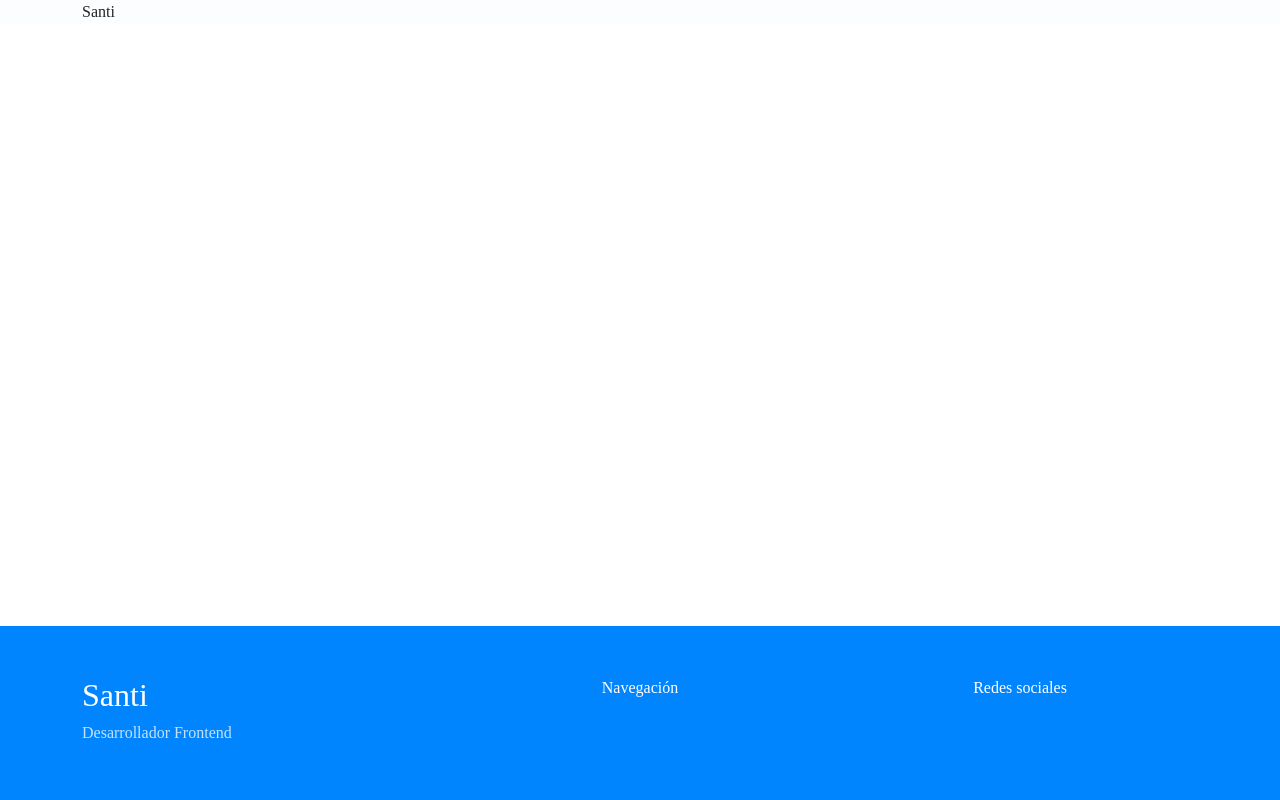
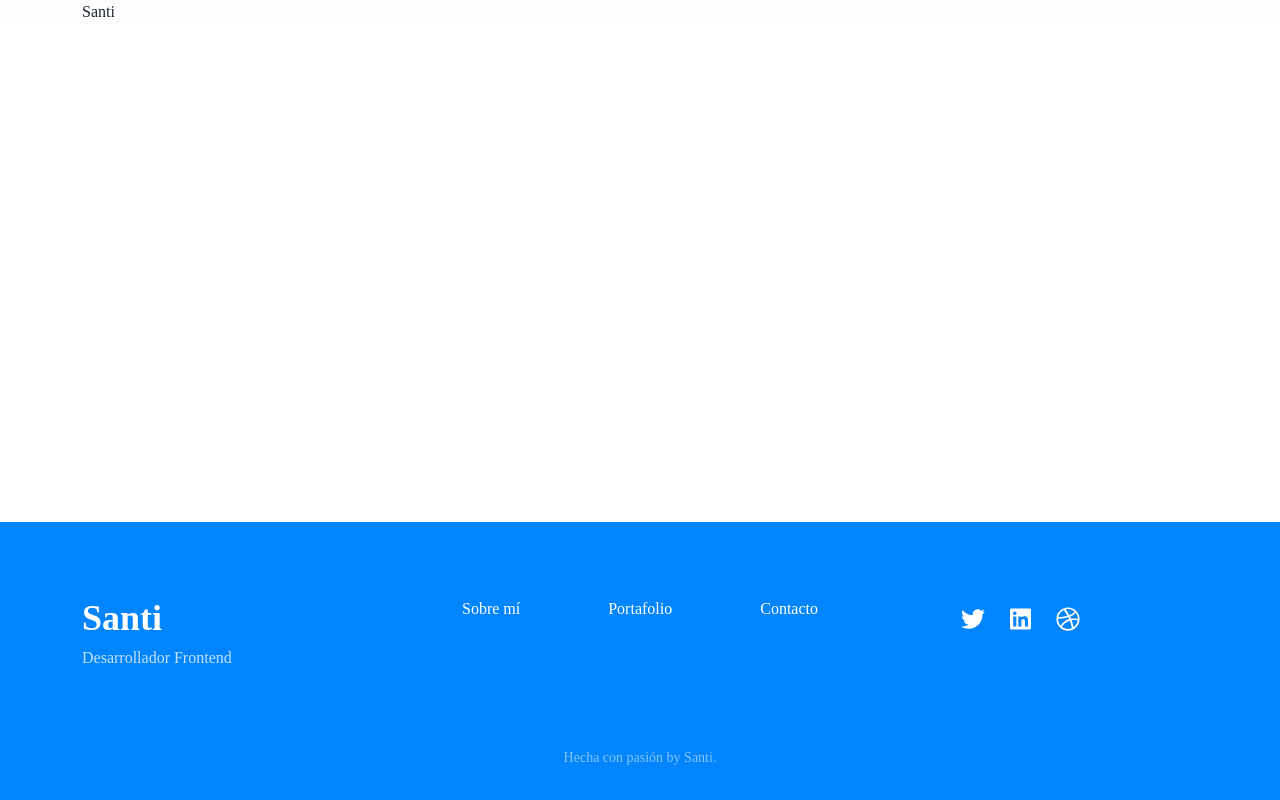
Before and after one commit to santiagojimenezisc/santiagojmz, a Vue app: page / in a window 1280 px wide. Built offline with nearby package versions, Linux system fonts and the light colour scheme.

Commit message:
Agrego footer beta

```diff
--- a/package.json
+++ b/package.json
@@ -8,6 +8,9 @@
     "lint": "vue-cli-service lint"
   },
   "dependencies": {
+    "@fortawesome/free-brands-svg-icons": "^5.15.4",
+    "@fortawesome/free-solid-svg-icons": "^5.15.4",
+    "@fortawesome/vue-fontawesome": "^3.0.0-4",
     "@popperjs/core": "^2.9.3",
     "bootstrap": "^5.0.0-beta3",
     "core-js": "^3.6.5",
--- a/src/components/Footer.vue
+++ b/src/components/Footer.vue
@@ -1,15 +1,28 @@
 <template>
-  <div id="footer" class="">
+  <div id="footer">
     <footer class="container">
       <div class="row">
-        <div class="col-lg-4 col-md-4 col-sm-12">
+        <div class="col-lg-4 col-md-4 col-sm-6">
           <div class="logo-footer">
             <h2>Santi</h2>
             <h4>Desarrollador Frontend</h4>
           </div>
         </div>
-        <div class="col-lg-4 col-md-4 col-sm-12 text-center">Navegación</div>
-        <div class="col-lg-4 col-md-4 col-sm-12 text-center">Redes sociales</div>
+        <div class="col-lg-4 col-md-4 col-sm-6 text-center footer-nav">
+          <a href="">Sobre mí</a>
+          <a href="">Portafolio</a>
+          <a href="">Contacto</a>
+        </div>
+        <div class="col-lg-4 col-md-4 col-sm-12 text-center footer-redes">
+          <a href=""><font-awesome-icon :icon="['fab', 'twitter']" /></a>
+          <a href=""><font-awesome-icon :icon="['fab', 'linkedin']" /></a>
+          <a href=""><font-awesome-icon :icon="['fab', 'dribbble']" /></a>
+        </div>
+      </div>
+      <div class="row">
+        <div class="made-by">
+          <h6>Hecha con pasión by Santi.</h6>
+        </div>
       </div>
     </footer>
   </div>
@@ -20,6 +33,29 @@ export default {
 };
 </script>
 <style scoped>
+.made-by{
+    display: flex;
+    justify-content: center;
+    margin: 75px 0px 0px 0px;
+}
+.col-sm-12 {
+  margin: 5px 0px;
+}
+.footer-redes {
+  display: flex;
+  justify-content: center;
+  align-items: flex-start;
+  gap: 25px;
+}
+.footer-redes a {
+  font-size: 24px !important;
+}
+.footer-nav {
+  display: flex;
+  justify-content: space-between;
+  align-items: flex-start;
+}
+
 #footer {
   display: flex;
   align-items: center;
@@ -28,25 +64,50 @@ export default {
   width: 100%;
   overflow-y: hidden;
   background-color: #0085ff;
-  max-height: 200px;
   color: #fff;
   position: absolute;
   bottom: 0;
   left: 0;
-  padding: 50px 0;
+  padding: 75px 0px 25px 0px;
 }
 .logo-footer {
   text-align: left;
 }
+a {
+  color: #fff;
+  text-decoration: none;
+  transition: 0.4s;
+}
+a:hover {
+  color: #00386b;
+  transition: 0.4s;
+}
 @media only screen and (max-width: 768px) {
-  .logo-footer {
-  text-align: center;
+
+  .footer-nav {
+    flex-direction: column;
+    align-items: flex-end;
+  }
+
+.footer-redes {
+  justify-content: start;
+
 }
 }
 
+h2 {
+  font-weight: 700;
+  font-size: 36px;
+}
 h4 {
   font-size: 16px;
-  font-weight: 500;
-  color:#C3E2FF;
+  font-weight: 300;
+  color: #c3e2ff;
+}
+#footer h6 {
+  font-size: 14px;
+  color: #87c5ff;
+  text-align: center;
+  font-weight: 400;
 }
 </style>
--- a/src/main.js
+++ b/src/main.js
@@ -1,7 +1,18 @@
 import { createApp } from "vue";
 import App from "./App.vue";
 import router from "./router";
+
 import "bootstrap/dist/css/bootstrap.min.css";
 import "bootstrap";
 
-createApp(App).use(router).mount("#app");
+import { library } from '@fortawesome/fontawesome-svg-core'
+import { FontAwesomeIcon } from '@fortawesome/vue-fontawesome'
+import { faTwitter } from '@fortawesome/free-brands-svg-icons'
+import { faLinkedin } from '@fortawesome/free-brands-svg-icons'
+import { faDribbble} from '@fortawesome/free-brands-svg-icons'
+
+
+
+library.add(faTwitter,faDribbble,faLinkedin)
+
+createApp(App).component("font-awesome-icon", FontAwesomeIcon).use(router).mount("#app");
```
Also changed, not shown: 1 other file (tests, documents, lock files or other folders).
